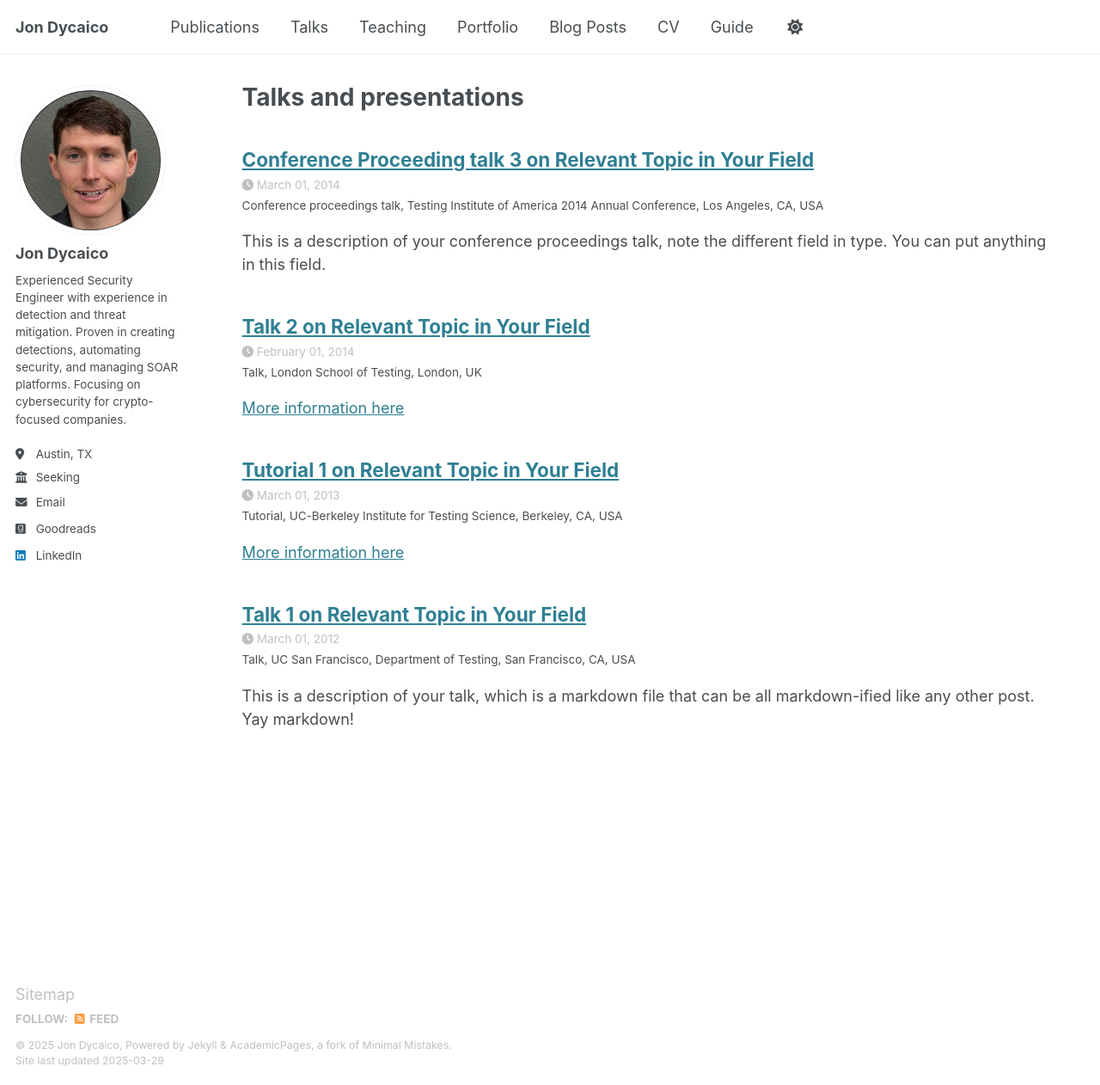
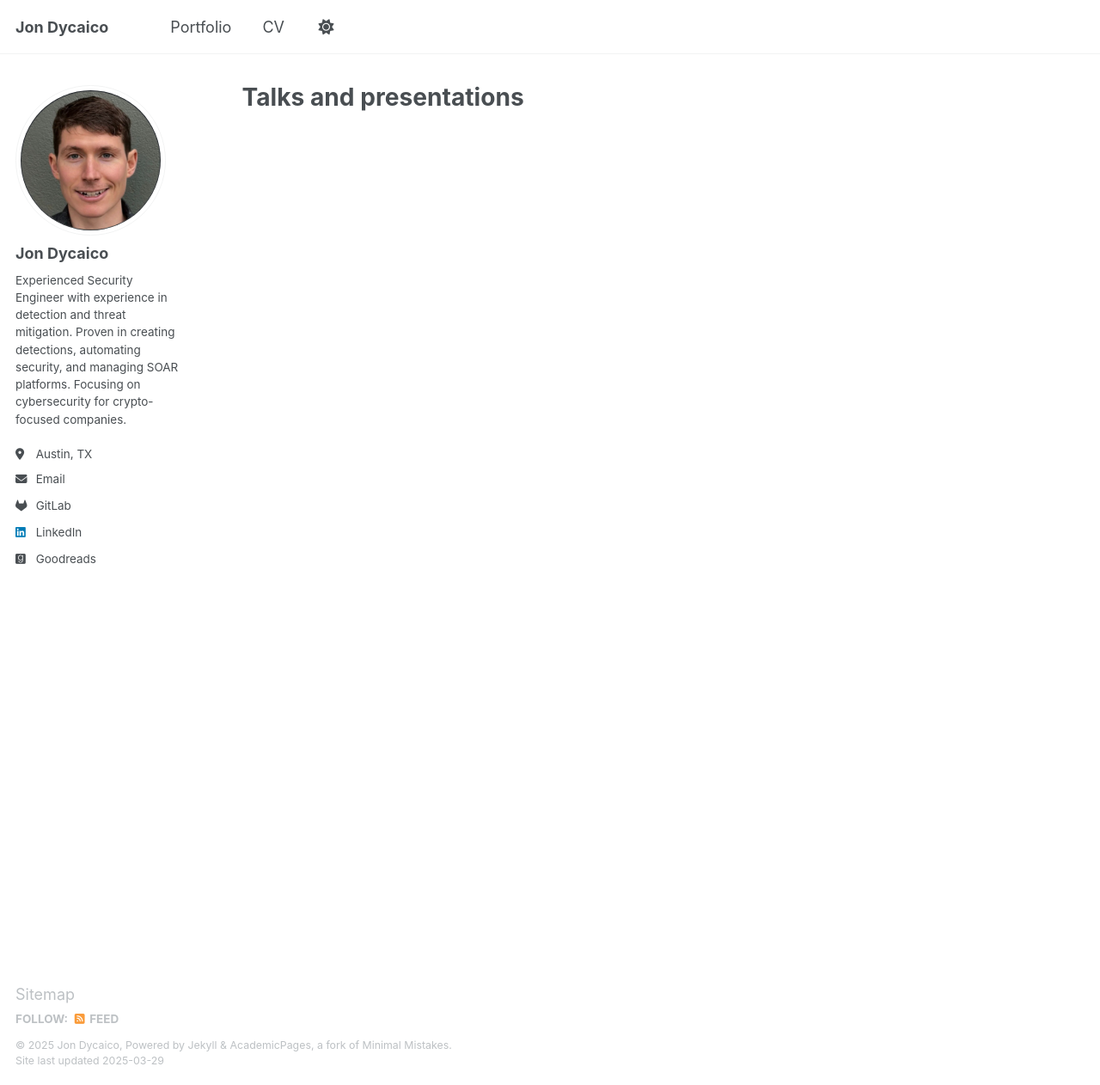
Before and after one commit to jon-dycaico/jon-dycaico.github.io, a Jekyll site: the page built from _pages/talks.html, in a window 1280 px wide and 1262 px high. Shown: the whole window at 86% size. Built offline with Jekyll 4.4.1, drawn with Linux system fonts in a browser that asks for light colours.

```diff
--- a/_config.yml
+++ b/_config.yml
@@ -27,7 +27,7 @@ author:
   #pronouns         : # example: "she/her"
   bio              : "Experienced Security Engineer with experience in detection and threat mitigation. Proven in creating detections, automating security, and managing SOAR platforms. Focusing on cybersecurity for crypto-focused companies."
   location         : "Austin, TX"
-  employer         : "Seeking"
+  #employer         : "Seeking Employment"
   uri              : # URL
   email            : "jdycaico@protonmail.com"
 
@@ -45,7 +45,9 @@ author:
   #bitbucket        : # Username - Update with your username on the site
   #codepen          : # Username
   #dribbble         : # Username
+
   gitlab           : "jdycaico"
+
   #kaggle           : # Username
   #stackoverflow    : # User number or user number and name (i.e., use "1" or "1/jeff-atwood")
 
--- a/_includes/author-profile.html
+++ b/_includes/author-profile.html
@@ -73,8 +73,8 @@
       {% if author.dribbble %}
         <li><a href="https://dribbble.com/{{ author.dribbble }}"><i class="fab fa-fw fa-dribbble icon-pad-right" aria-hidden="true"></i>Dribbble</a></li>
       {% endif %}
-      {% if author.github %}
-        <li><a href="https://github.com/{{ author.github }}"><i class="fab fa-fw fa-github icon-pad-right" aria-hidden="true"></i>GitHub</a></li>
+      {% if author.gitlab %}
+        <li><a href="https://gitlab.com/users/{{ author.gitlab }}/groups"><i class="fab fa-fw fa-gitlab icon-pad-right" aria-hidden="true"></i>GitLab</a></li>
       {% endif %}
       {% if author.kaggle %}
         <li><a href="https://kaggle.com/{{ author.kaggle }}"><i class="fab fa-fw fa-kaggle icon-pad-right" aria-hidden="true"></i>Kaggle</a></li>
@@ -84,6 +84,9 @@
       {% endif %}
 
       <!-- Font Awesome icons / Social media -->
+      {% if author.linkedin %}
+      <li><a href="https://www.linkedin.com/in/{{ author.linkedin }}"><i class="fab fa-fw fa-linkedin icon-pad-right" aria-hidden="true"></i>LinkedIn</a></li>
+      {% endif %}
       {% if author.bluesky %}
         <li><a href="https://bsky.app/profile/{{ author.bluesky }}"><i class="fab fa-fw fa-bluesky icon-pad-right" aria-hidden="true"></i>Bluesky</a></li>
       {% endif %}
@@ -97,7 +100,7 @@
         <li><a href="https://foursquare.com/{{ author.foursquare }}"><i class="fab fa-fw fa-foursquare icon-pad-right" aria-hidden="true"></i>Foursquare</a></li>
       {% endif %}
       {% if author.goodreads %}
-        <li><a href="https://www.goodreads.com/{{ author.goodreads }}"><i class="fab fa-fw fa-goodreads icon-pad-right" aria-hidden="true"></i>Goodreads</a></li>
+        <li><a href="https://www.goodreads.com/user/show/{{ author.goodreads }}"><i class="fab fa-fw fa-goodreads icon-pad-right" aria-hidden="true"></i>Goodreads</a></li>
       {% endif %}
       {% if author.google_plus %}
         <li><a href="https://plus.google.com/+{{ author.google_plus }}"><i class="fab fa-fw fa-google-plus-g icon-pad-right" aria-hidden="true"></i>Google+</a></li>
@@ -110,9 +113,6 @@
       {% endif %}
       {% if author.lastfm %}
         <li><a href="https://last.fm/user/{{ author.lastfm }}"><i class="fab fa-fw fa-lastfm icon-pad-right" aria-hidden="true"></i>Last.fm</a></li>
-      {% endif %}
-      {% if author.linkedin %}
-        <li><a href="https://www.linkedin.com/in/{{ author.linkedin }}"><i class="fab fa-fw fa-linkedin icon-pad-right" aria-hidden="true"></i>LinkedIn</a></li>
       {% endif %}
       {% if author.mastodon %}
         <li><a href="{{ author.mastodon }}"><i class="fab fa-fw fa-mastodon icon-pad-right" aria-hidden="true"></i>Mastodon</a></li>
--- a/_pages/talks.html
+++ b/_pages/talks.html
@@ -11,6 +11,7 @@ author_profile: true
 
 {% endif %}
 
+
 {% for post in site.talks reversed %}
-  {% include archive-single-talk.html %}
+  <!--{% include archive-single-talk.html %}-->
 {% endfor %}
```
Also changed, not shown: _data/navigation.yml (+10 -10 lines), 2 other files.
